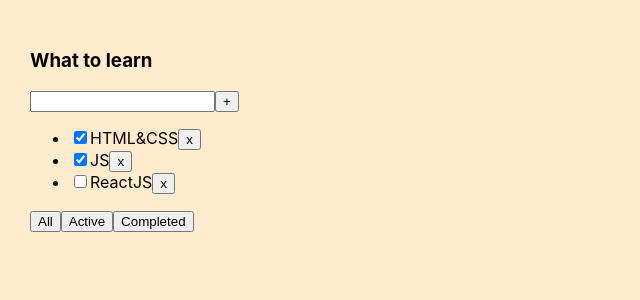
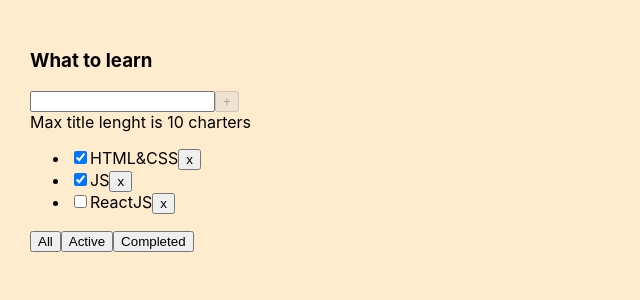
Before and after one commit to sashkaman/sp1-4w, a React (Vite) app: page / in a window 1280 px wide. Shown: the top 300 px of the page, without its empty margins (0-640 px from the left). Built offline with nearby package versions, Linux system fonts and the light colour scheme.

Commit message:
max title

```diff
--- a/src/Button.tsx
+++ b/src/Button.tsx
@@ -1,8 +1,9 @@
 type Props = {
   title: string
   onClick?: () => void
+  disabled?: boolean
 }
 
-export const Button = ({ title, onClick }: Props) => {
-  return <button onClick={onClick}>{title}</button>
+export const Button = ({ title, onClick, disabled }: Props) => {
+  return <button onClick={onClick} disabled={disabled}>{title}</button>
 }
--- a/src/TodolistItem.tsx
+++ b/src/TodolistItem.tsx
@@ -10,7 +10,12 @@ type Props = {
   createTask: (title: string) => void
 }
 
-export const TodolistItem = ({ title, tasks, deleteTask, changeFilter, createTask }: Props) => {
+export const TodolistItem = ({ title,
+  tasks,
+  deleteTask,
+  changeFilter,
+  createTask }: Props) => {
+
   const [taskTitle, setTaskTitle] = useState('')
 
   const createTaskHandler = () => {
@@ -35,8 +40,14 @@ export const TodolistItem = ({ title, tasks, deleteTask, changeFilter, createTas
         <input value={taskTitle}
           onChange={changeTaskTitleHandler}
           onKeyDown={createTaskOnEnterHandler} />
-        <Button title={'+'} onClick={createTaskHandler} />
+        <Button title={'+'} onClick={createTaskHandler} disabled={!taskTitle || taskTitle.length > 10} />
       </div>
+
+      {!taskTitle && <div>Max title lenght is 10 charters</div>}
+      {taskTitle.length > 10 && <div style={{ color: 'red' }}>Max title lenght is 10 charters</div>}
+      {taskTitle && taskTitle.length <= 9 && <div>Your title lenght is {taskTitle.length} charters</div>}
+
+
       {tasks.length === 0 ? (
         <p>Тасок нет</p>
       ) : (
@@ -46,17 +57,10 @@ export const TodolistItem = ({ title, tasks, deleteTask, changeFilter, createTas
               deleteTask(task.id)
             }
 
-            debugger
-
-            const changeTaskStatusHandler = (e: ChangeEvent<HTMLInputElement>) => {
-              const newStatusValue = e.currentTarget.checked
-            }
-
             return (
               <li key={task.id}>
                 <input type="checkbox"
-                  checked={task.isDone}
-                  onChange={changeTaskStatusHandler} />
+                  checked={task.isDone} />
                 <span>{task.title}</span>
                 <Button title={'x'} onClick={deleteTaskHandler} />
               </li>
```
Also changed, not shown: src/App.tsx (+9 -8 lines).
